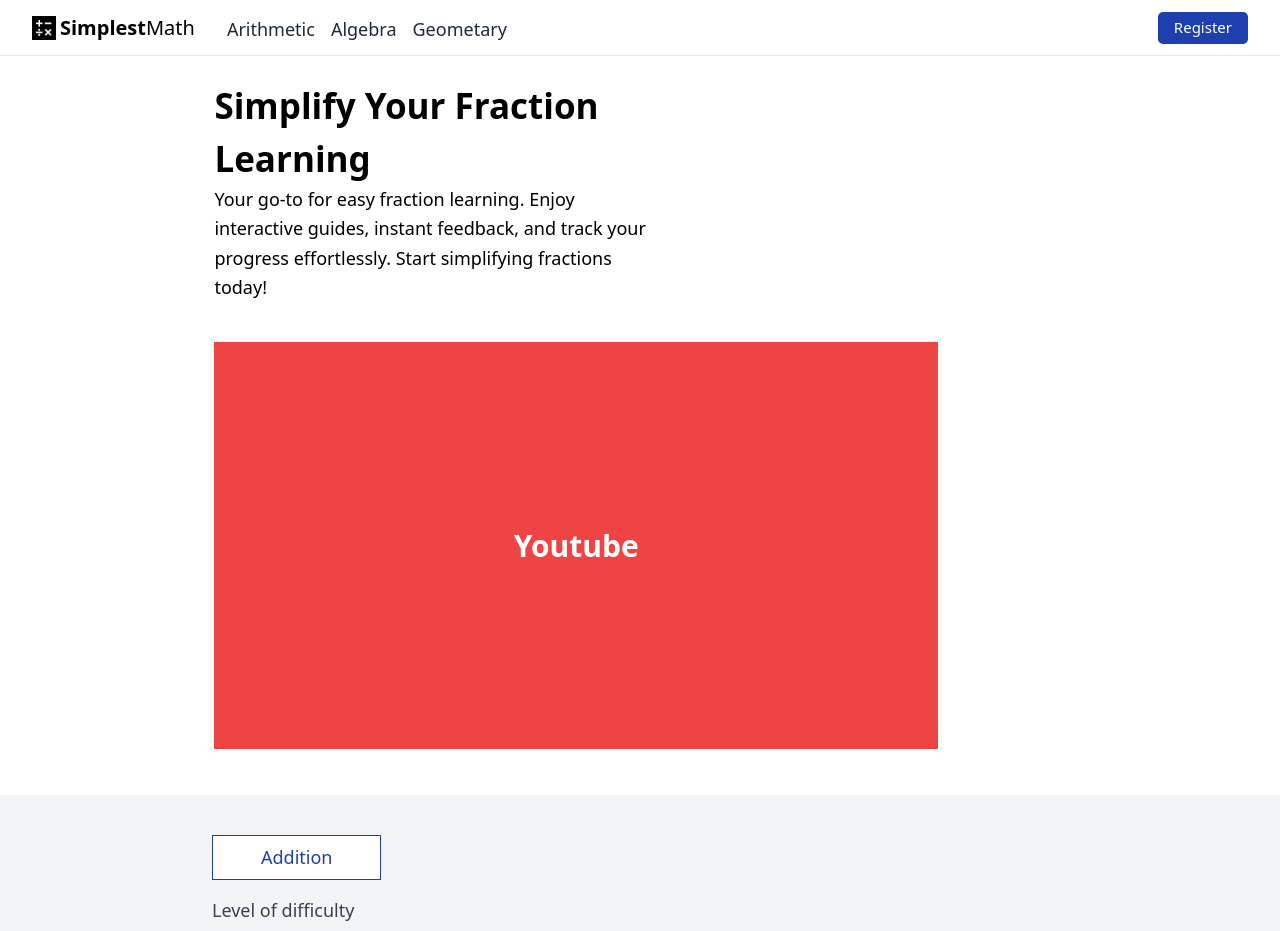
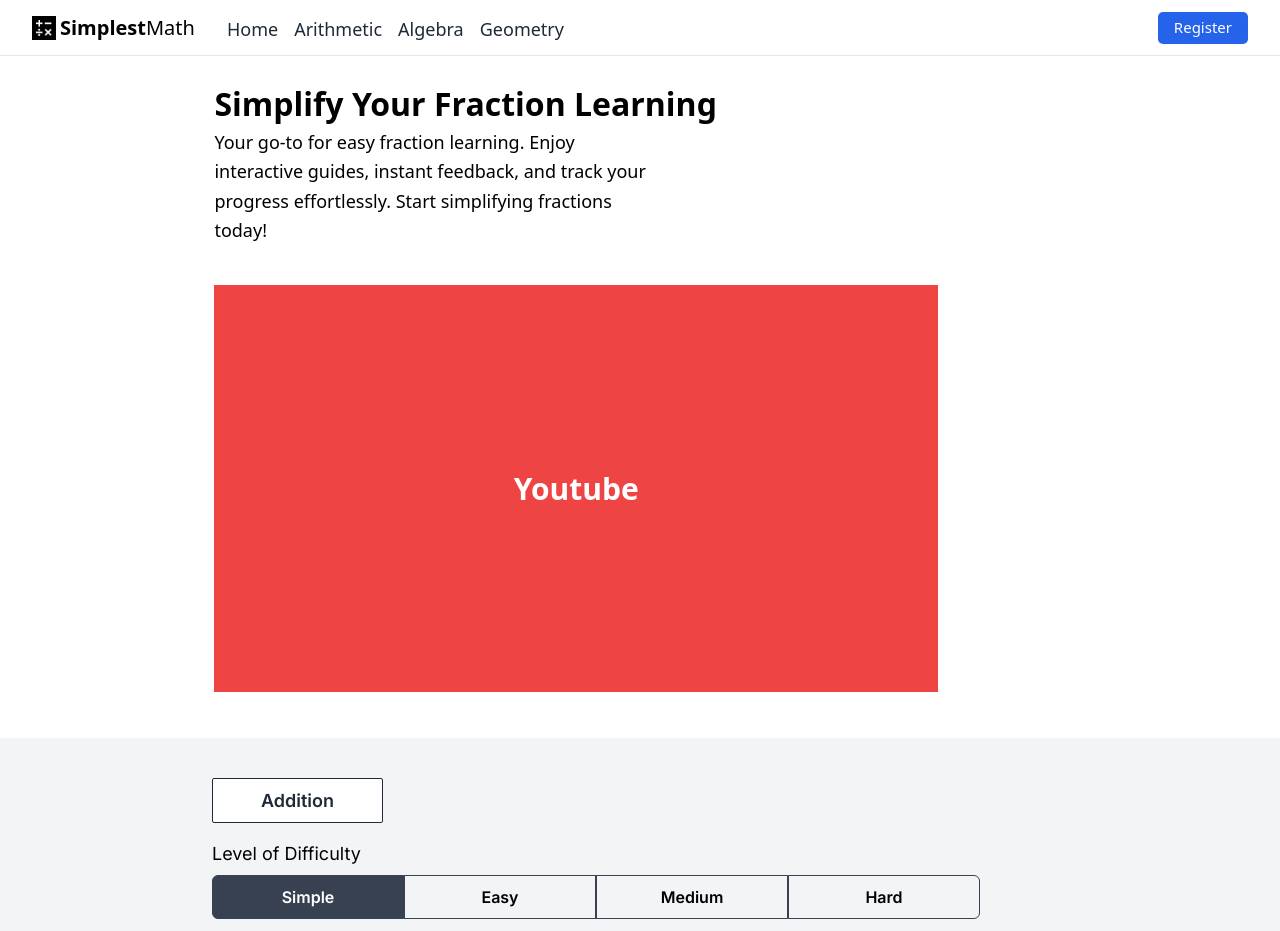
Before and after one commit to tariq-khan9/simple-math, a React (Create React App) app in the folder client/: page / in a window 1280 px wide. Shown: the top 931 px of the page. Built offline with nearby package versions, Linux system fonts and the light colour scheme.

Commit message:
first online deployment

```diff
--- a/client/package.json
+++ b/client/package.json
@@ -15,6 +15,7 @@
     "react-dom": "^18.2.0",
     "react-scripts": "^5.0.1",
     "tailwindcss": "^3.4.3",
+    "typeface-inter": "^3.18.1",
     "web-vitals": "^2.1.4"
   },
   "scripts": {
--- a/client/public/index.html
+++ b/client/public/index.html
@@ -15,6 +15,10 @@
       user's mobile device or desktop. See https://developers.google.com/web/fundamentals/web-app-manifest/
     -->
     <link rel="manifest" href="%PUBLIC_URL%/manifest.json" />
+
+    <link rel="preconnect" href="https://fonts.googleapis.com">
+
+
     <!--
       Notice the use of %PUBLIC_URL% in the tags above.
       It will be replaced with the URL of the `public` folder during the build.
--- a/client/src/component/Navbar.js
+++ b/client/src/component/Navbar.js
@@ -40,17 +40,18 @@ const Navbar = () => {
            : <img className=' w-10 h-8' src={menu} alt="Icon" />
             }</button>
 
-          <div className={`flex flex-col md:flex-row w-[60%] lg:w-[70%]  ${isOpen ? 'bg-white  shadow-md  w-[130px] pt-2  pl-3 h-32 justify-start items-start rounded-md' : 'items-center hidden md:flex'} `}>
-             <button className='pt-2 lg:mx-2 text-gray-800 hover:text-blue-800 lg:text-[18px] border-b-4 border-white focus:border-blue-800 md:ml-8'>Arithmetic</button>
+          <div className={`flex flex-col md:flex-row w-[60%] lg:w-[70%] ${isOpen ? 'bg-white  shadow-md  w-44 pt-2  pl-3 h-44 justify-start items-start rounded-md' : 'items-center hidden md:flex'} `}>
+             <button className='pt-2 lg:mx-2 text-gray-800 hover:border-blue-600 lg:text-[18px] border-b-4 border-white focus:border-blue-600 focus:font-bold md:ml-8 '>Home</button>
+             <button className='pt-2 lg:mx-2 text-gray-800 hover:border-blue-600 lg:text-[18px] border-b-4 border-white focus:border-blue-600 focus:font-bold md:ml-8'>Arithmetic</button>
 
-             <button className='pt-2 lg:mx-2 text-gray-800 hover:text-blue-800 lg:text-[18px] border-b-4 border-white focus:border-blue-800 md:ml-8 '>Algebra</button>
-              <button className='pt-2 lg:mx-2 text-gray-800 hover:text-blue-800 lg:text-[18px] border-b-4 border-white focus:border-blue-800 md:ml-8'>Geometary</button>
+             <button className='pt-2 lg:mx-2 text-gray-800 hover:border-blue-600 lg:text-[18px] border-b-4 border-white focus:border-blue-600 focus:font-bold md:ml-8'>Algebra</button>
+              <button className='pt-2 lg:mx-2 text-gray-800 hover:border-blue-600 lg:text-[18px] border-b-4 border-white focus:border-blue-600 focus:font-bold md:ml-8'>Geometry</button>
           </div>
      </div>
 
 
       <div className='buttom-div flex flex-row w-[20%] md:w-[15%] items-center justify-end'>
-        <button className='bg-blue-800 text-white px-2 lg:px-4 h-8 rounded-[5px] text-[12px] md:text-[15px]'>Register</button>
+        <button className='bg-blue-600 hover:bg-blue-700 text-white px-2 lg:px-4 h-8 rounded-[5px] text-[12px] md:text-[15px]'>Register</button>
       </div>
 
     </div>
--- a/client/src/component/arithmetic/Youtube.js
+++ b/client/src/component/arithmetic/Youtube.js
@@ -8,7 +8,7 @@ const Youtube = () => {
       </div>
       <div className='w-[95%] sm:w-[80%] lg:w-[85%]'>
           <div className='introduction w-[80%] sm:w-[60%] md:w-[60%] lg:w-[50%]'>
-             <h2 className='text-[15px] sm:text-[20px] md:text-[30px] lg:text-[35px] font-bold'>Simplify Your Fraction Learning</h2>
+             <h2 className='text-[15px] sm:text-[20px] md:text-[30px] lg:text-[32px] font-bold'>Simplify Your Fraction Learning</h2>
              <p className='text-[10px] sm:text-[13px] md:text-[16px] lg:text-[18px] leading-relaxed lg:pr-20'>Your go-to for easy fraction learning. Enjoy interactive guides, instant feedback, and track your progress effortlessly. Start simplifying fractions today!</p>
           </div>
           <div className='youtube bg-red-500 w-[90%] flex items-center justify-center sm:w-[80%] md:w-[70%] md:w-[60%]  aspect-video mt-[40px] mb-[30px]'>
--- a/client/src/component/arithmetic/arithmetic/Arithmetic.js
+++ b/client/src/component/arithmetic/arithmetic/Arithmetic.js
@@ -67,8 +67,8 @@ const Arithmetic = () => {
 
      console.log("difficulty in use effect ", difficulty)
      setInputs({
-      inputNum: '',
-      inputDenom: ''
+      inputNum: null,
+      inputDenom: null
      })
 
      setAdditionInputs({
@@ -365,28 +365,28 @@ const Arithmetic = () => {
        </div>
 
 
-            <h4 className='text-[12px] sm:text-[15px] md:text-[18px] text-gray-700 text-start'>Level of difficulty</h4>
+            <h4 className='font-inter text-[12px] sm:text-[15px] md:text-[18px] text-black text-start'>Level of Difficulty</h4>
 
        <div className='difficulty-div w-100 h-6 sm:h-8 md:h-11 text-[12px] sm:text-[14px] md:text-[16px] mt-2 rounded-md flex flex-row  justify-start'>
           <button onClick={()=> {setDifficulty(1)
            setTimeout(() => {
             btnNextRef.current.click();
-           }, 20)}} className={`flex-1 border border-gray-700 hover:tracking-widest transition-all duration-300 ease-in-out ${difficulty==1 && 'bg-gray-700 text-white hover:tracking-normal'} `}>Simple</button>
+           }, 20)}} className={`flex-1 border font-inter font-semibold rounded-l-md border-gray-700 hover:tracking-widest transition-all duration-300 ease-in-out ${difficulty==1 && 'bg-gray-700 text-white hover:tracking-normal'} `}>Simple</button>
 
           <button onClick={()=> {setDifficulty(2)
           setTimeout(() => {
             btnNextRef.current.click();
-           }, 20)}} className={`flex-1 border border-gray-700 hover:tracking-widest transition-all duration-300 ease-in-out ${difficulty==2 && 'bg-gray-700 text-white hover:tracking-normal'} `}>Easy</button>
+           }, 20)}} className={`flex-1 font-inter font-semibold border border-gray-700 hover:tracking-widest transition-all duration-300 ease-in-out ${difficulty==2 && 'bg-gray-700 text-white hover:tracking-normal'} `}>Easy</button>
 
           <button onClick={()=> {setDifficulty(3)
           setTimeout(() => {
             btnNextRef.current.click();
-           }, 20)}} className={`flex-1 border border-gray-700 hover:tracking-widest transition-all duration-300 ease-in-out ${difficulty==3 && 'bg-gray-700 text-white hover:tracking-normal'} `}>Medium</button>
+           }, 20)}} className={`flex-1 font-inter font-semibold border border-gray-700 hover:tracking-widest transition-all duration-300 ease-in-out ${difficulty==3 && 'bg-gray-700 text-white hover:tracking-normal'} `}>Medium</button>
 
           <button onClick={()=> {setDifficulty(4)
           setTimeout(() => {
             btnNextRef.current.click();
-           }, 20)}} className={`flex-1 border border-gray-700 hover:tracking-widest transition-all duration-300 ease-in-out ${difficulty==4 && 'bg-gray-700 text-white hover:tracking-normal'} `}>Hard</button>
+           }, 20)}} className={`flex-1 font-inter rounded-r-md font-semibold border border-gray-700 hover:tracking-widest transition-all duration-300 ease-in-out ${difficulty==4 && 'bg-gray-700 text-white hover:tracking-normal'} `}>Hard</button>
              {/* <div className='flex gap-[50px] justify-center'>
                    <div className='flex items-center'>
                       <input checked={difficulty===1? true : false}  onChange={(e)=>setDifficulty(1)} type="radio" className='appearance-none w-4 h-4 border border-gray-400 rounded-[3px] checked:bg-green-600 checked:border-transparent    focus:ring-opacity-50' id="level1" name="options" value="1"/>
@@ -554,7 +554,7 @@ const Arithmetic = () => {
                                          </table>
                                      </td>
 
-                                     <td className='opertor px-2 md:px-4'>
+                                     <td className='opertor px-2  md:pl-4'>
                                          <table>
                                            <tbody>
                                              {(operation>0)?
--- a/client/src/component/arithmetic/arithmetic/DropdownMulti.js
+++ b/client/src/component/arithmetic/arithmetic/DropdownMulti.js
@@ -72,7 +72,7 @@ const Dropdown = ({setOperation, setMixOperation, setSameDenoms, operation}) =>
     <div className=' pt-8 relative h-[100px]'>
          <div className=" z-50" ref={dropdownRef}>
       <button
-        className="px-6 md:px-12 py-1 md:py-2 z-50 border border-blue-800  text-blue-800 hover:text-white bg-white hover:bg-blue-800  "
+        className="px-6 md:px-12 py-1 md:py-2 z-50 font-inter font-semibold rounded-sm border border-gray-800  text-gray-800 hover:text-white bg-white hover:bg-gray-700  "
         onClick={toggleDropdown}
       >
         <div className='flex flex-row'>
@@ -93,24 +93,24 @@ const Dropdown = ({setOperation, setMixOperation, setSameDenoms, operation}) =>
         </div>
       </button>
       {isOpen && (
-        <div className="absolute left-0 mt-2 w-42 font-thin bg-white rounded-md shadow-lg">
+        <div className="absolute left-0 mt-2 w-42 font-inter  bg-white rounded-md shadow-lg">
           <button
-            className="block w-full py-2 px-4 text-left hover:bg-blue-100 focus:outline-none relative"
+            className="block font-inter w-full py-2 px-4 text-left hover:bg-gray-700  hover:text-white focus:outline-none relative"
             onMouseEnter={handleAdditionMouseEnter}
             onMouseLeave={handleAdditionMouseLeave}
              // Close dropdown when clicked
           >
             Addition
             {isAdditionSubOpen && (
-              <div className="absolute top-0 left-full mt-0 w-[160px] bg-white rounded-md shadow-lg">
+              <div className="absolute top-0 left-full mt-0 w-[180px] bg-white text-gray-700 rounded-md shadow-lg">
                 <button
-                  className="block w-full p-2 pl-3  text-left hover:bg-blue-100 focus:outline-none"
+                  className="block w-full p-2 pl-3  text-left hover:bg-gray-700 hover:text-white focus:outline-none"
                   onClick={()=>handleOperation(1, true)} // Close dropdown when clicked
                 >
                   Same-Denoms
                 </button>
                 <button
-                  className="block w-full py-2 pl-3 text-left hover:bg-blue-100 focus:outline-none"
+                  className="block w-full py-2 pl-3 text-left hover:bg-gray-700  hover:text-white focus:outline-none"
                   onClick={()=>handleOperation(1, false)} // Close dropdown when clicked
                 >
                   Different-Denoms
@@ -119,22 +119,22 @@ const Dropdown = ({setOperation, setMixOperation, setSameDenoms, operation}) =>
             )}
           </button>
           <button
-            className="block w-full py-2 px-4 text-left hover:bg-blue-100 focus:outline-none relative"
+            className="block w-full py-2 px-4 text-left hover:bg-gray-700 hover:text-white focus:outline-none relative"
             onMouseEnter={handleSubtractionMouseEnter}
             onMouseLeave={handleSubtractionMouseLeave}
              // Close dropdown when clicked
           >
             Subtraction
             {isSubtractionSubOpen && (
-              <div className="absolute top-0 left-full mt-0 w-[160px] bg-white rounded-md shadow-lg">
+              <div className="absolute top-0 left-full mt-0 w-[180px] bg-white text-gray-700 rounded-md shadow-lg">
                 <button
-                  className="block w-full py-2 pl-3 text-left hover:bg-blue-100 focus:outline-none"
+                  className="block w-full py-2 pl-3 text-left hover:bg-gray-700 hover:text-white focus:outline-none"
                   onClick={()=>handleOperation(2, true)} // Close dropdown when clicked
                 >
                   Same-Denoms
                 </button>
                 <button
-                  className="block w-full py-2 pl-3 text-left hover:bg-blue-100 focus:outline-none"
+                  className="block w-full py-2 pl-3 text-left hover:bg-gray-700 hover:text-white focus:outline-none"
                   onClick={()=>handleOperation(2, false)} // Close dropdown when clicked
                 >
                   Different-Denoms
@@ -142,13 +142,13 @@ const Dropdown = ({setOperation, setMixOperation, setSameDenoms, operation}) =>
               </div>
             )}
           </button>
-          <button onClick={()=>handleOperation(3, false)} className="block w-full py-2 px-4 text-left hover:bg-blue-100 focus:outline-none" >
+          <button onClick={()=>handleOperation(3, false)} className="block w-full py-2 px-4 text-left hover:bg-gray-700 hover:text-white focus:outline-none" >
             Multiplication
           </button>
-          <button onClick={()=>handleOperation(4, false)} className="block w-full py-2 px-4 text-left hover:bg-blue-100 focus:outline-none" >
+          <button onClick={()=>handleOperation(4, false)} className="block w-full py-2 px-4 text-left hover:bg-gray-700  hover:text-white focus:outline-none" >
             Division
           </button>
-          <button onClick={()=>handleOperation(5, false)} className="block w-full py-2 px-4 text-left hover:bg-blue-100 focus:outline-none" >
+          <button onClick={()=>handleOperation(5, false)} className="block w-full py-2 px-4 text-left hover:bg-gray-700 hover:text-white focus:outline-none" >
             Mixed
           </button>
         </div>
--- a/client/src/component/arithmetic/arithmetic/SolutionModal.js
+++ b/client/src/component/arithmetic/arithmetic/SolutionModal.js
@@ -17,8 +17,9 @@ const SolutionModal = ({showSolutionModal,setShowSolutionModal,setShowCheckModal
                  <h2 className='text-[20px] font-bold underline text-blue-800 '>Solution</h2>
                </div>
                <div className='overflow-y-auto max-h-[380px]'>
-                    <div>
-                                <h2 className='font-bold'>Your answer:</h2>
+                {console.log("inputs in there",inputs)}
+                    <div>       {(inputs.inputNum!==null  || inputs.inputDenom!==null) &&
+                                <h2 className='font-bold'>Your answer:</h2>}
                                 <div className='solution-digit'>
                                       {(inputs.inputNum || inputs.inputDenom) &&
                                             <div className=' flex items-center mb-2'>
--- a/client/src/styles.css
+++ b/client/src/styles.css
@@ -1,4 +1,6 @@
 /* src/styles.css */
+@import url('https://fonts.googleapis.com/css2?family=Inter:wght@400;600;700&display=swap');
+
 @tailwind base;
 @tailwind components;
 @tailwind utilities;
@@ -26,7 +28,7 @@
 }
 
 .digit {
-  @apply  text-[15px] md:text-[25px] font-semibold italic text-gray-500 text-center
+  @apply  text-[15px] md:text-[25px] font-semibold  text-gray-500 text-center
 }
 .line-tr {
     @apply flex items-center mt-2 mb-2 md:mt-4 md:mb-4
@@ -41,11 +43,11 @@
 }
 
 .solution-digit {
-  @apply text-[10px] md:text-[15px] font-semibold italic text-gray-500 text-center mt-4
+  @apply text-[10px] md:text-[15px] font-semibold  text-gray-500 text-center mt-4
 }
 
 .digit-input {
-    @apply text-[14px]  md:text-[22px] font-semibold italic text-gray-500 text-center
+    @apply text-[14px]  md:text-[22px] font-semibold  text-gray-500 text-center
   }
 
 .input {
--- a/client/tailwind.config.js
+++ b/client/tailwind.config.js
@@ -2,7 +2,12 @@
 module.exports  = {
   content: [ "./src/**/*.{js,jsx,ts,tsx}" ],
   theme: {
-    extend: {},
+
+    extend: {
+      fontFamily: {
+        inter: ['Inter', 'sans-serif'],
+      },
+    },
   },
   plugins: [],
 }
```
Also changed, not shown: 1 other file (tests, documents, lock files or other folders).
